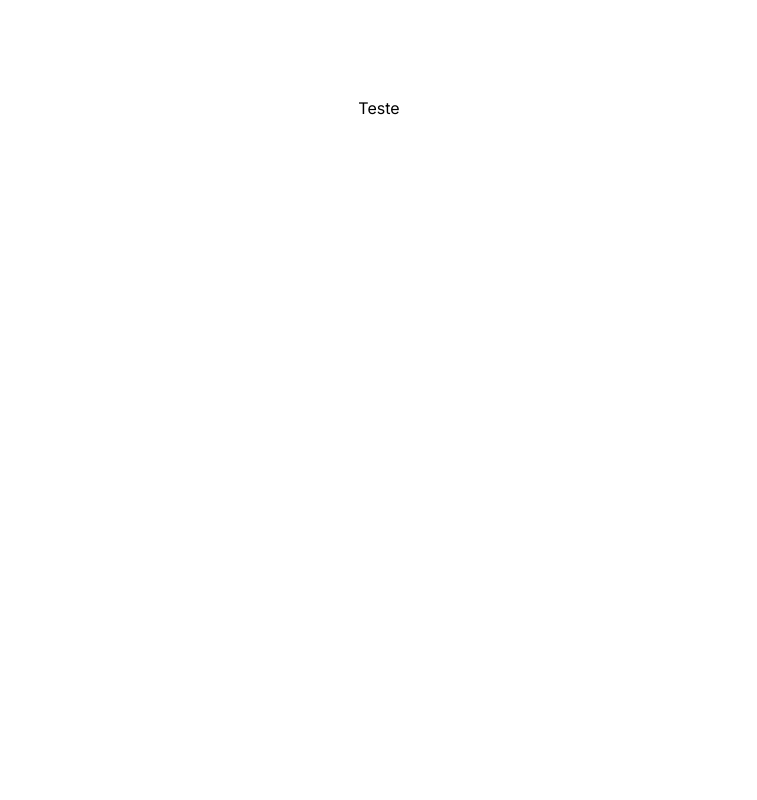
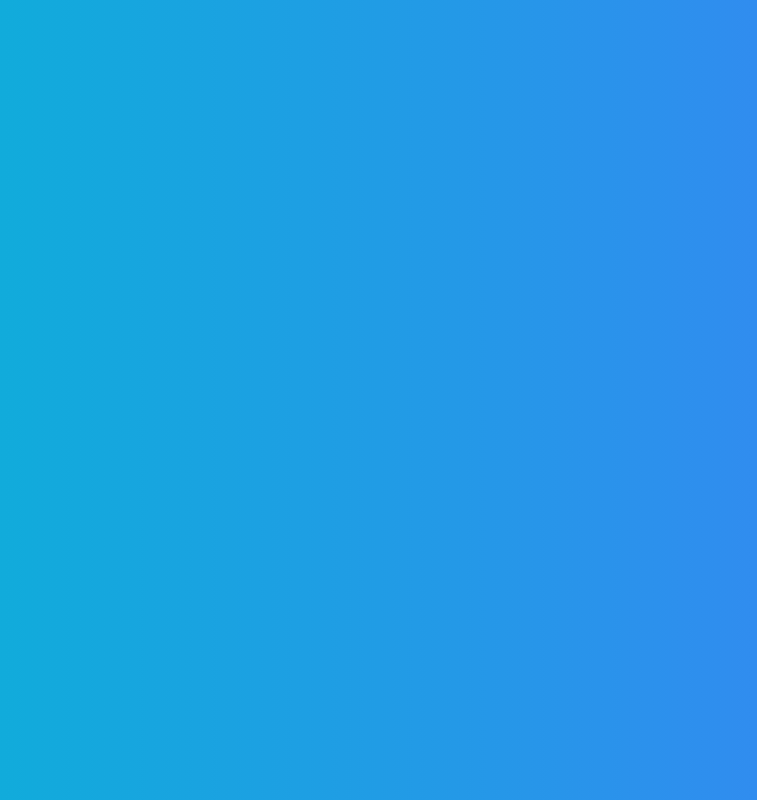
Before and after one commit to luanamsilva/weather-api, a Next.js app: page / in a window 1280 px wide. Shown: the whole page, without its empty margins (261-1018 px from the left). Built offline with nearby package versions, Linux system fonts and the light colour scheme.

Commit message:
background-style

```diff
--- a/package.json
+++ b/package.json
@@ -13,6 +13,7 @@
     "@types/react": "18.2.12",
     "@types/react-dom": "18.2.5",
     "autoprefixer": "10.4.14",
+    "axios": "^1.4.0",
     "next": "13.4.5",
     "postcss": "8.4.24",
     "react": "18.2.0",
--- a/src/app/page.tsx
+++ b/src/app/page.tsx
@@ -1,8 +1,9 @@
+export default function Home() {
 
-export default function Home() {
+
   return (
-    <main className="flex min-h-screen flex-col items-center justify-between p-24">
-<h1>Teste</h1>
-    </main>
+    <div className="bg-cover bg-gradient-to-r from-cyan-500 to-blue-500 h-screen">
+
+    </div>
   )
 }
```
Also changed, not shown: 1 other file (tests, documents, lock files or other folders).
